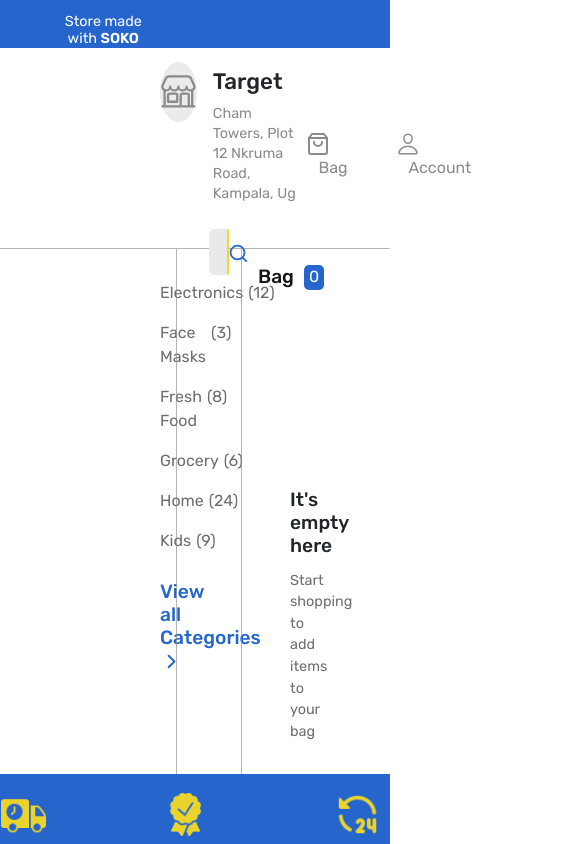
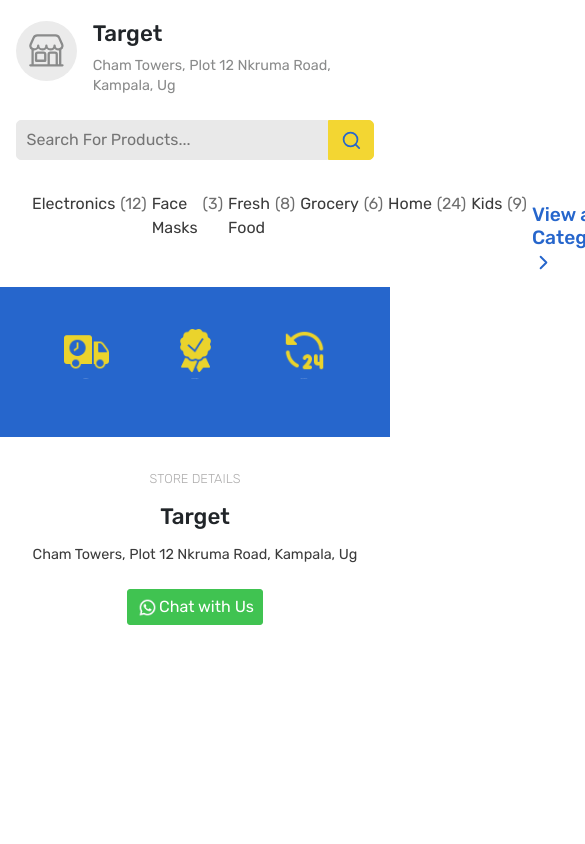
Before and after one commit to tochukwuali/soko-app, a React (Create React App) app: page / in a window 390 px wide. Shown: the top 844 px of the page, 585 px wide, since content can reach past the window. Built offline with nearby package versions, Linux system fonts and the light colour scheme.

Commit message:
added responsiveness to the pages

```diff
--- a/src/App.css
+++ b/src/App.css
@@ -1,7 +1,7 @@
-@import url('https://fonts.googleapis.com/css2?family=Rubik:wght@300;400;500;600&display=swap');
+@import url("https://fonts.googleapis.com/css2?family=Rubik:wght@300;400;500;600&display=swap");
 
 body {
-  font-family: 'Rubik', sans-serif;
+  font-family: "Rubik", sans-serif;
 }
 
 * {
@@ -23,14 +23,14 @@
 }
 
 input[name="input2"] {
-color: #000;
-border:1px solid transparent;
-background: #f3f3f3;
+  color: #000;
+  border: 1px solid transparent;
+  background: #f3f3f3;
 }
 
 input[name="input3"] {
   color: #000;
-  border:1px solid transparent;
+  border: 1px solid transparent;
   background: #f3f3f3;
 }
 
@@ -43,7 +43,7 @@
 }
 
 p {
-  color: #6e6e6e
+  color: #3b3b3b;
 }
 
 .hd {
@@ -66,9 +66,14 @@
 
 .hd__title h4 span {
   font-weight: 600;
-
 }
 
 /* .app__container {
   padding: 0 8rem;
 } */
+
+@media (max-width: 700px) {
+  .hd {
+    display: none;
+  }
+}
--- a/src/components/shared/Icons.js
+++ b/src/components/shared/Icons.js
@@ -132,3 +132,19 @@
     </div>
   );
 };
+
+export const AddIcon = () => {
+  return (
+    <div>
+      <IconContext.Provider
+        value={{
+          size: "1.5em",
+          color: "#2666cc",
+          style: { paddingRight: "4px" },
+        }}
+      >
+        <FiPlus />
+      </IconContext.Provider>
+    </div>
+  );
+};
--- a/src/pages/HomeScreen.js
+++ b/src/pages/HomeScreen.js
@@ -15,6 +15,28 @@
   return (
     <div>
       <div className={styles.hm__container}>
+        <div className={styles.hm__search_flex}>
+          <div className={styles.hm__search_bar}>
+            <input
+              type="text"
+              placeholder="Search For Products..."
+              className={styles.search__input}
+            />
+            <button className={styles.search__btn}>
+              <IconContext.Provider
+                value={{
+                  size: "1.3em",
+                  color: "#2666cc",
+                  style: {
+                    verticalAlign: "middle",
+                  },
+                }}
+              >
+                <FiSearch />
+              </IconContext.Provider>
+            </button>
+          </div>
+        </div>
         <div className={styles.hm__content}>
           <div className={styles.hm__aside_left}>
             {products.map((product) => (
@@ -43,27 +65,6 @@
             </div>
           </div>
           <div className={styles.hm__middle}>
-            <div className={styles.hm__search_bar}>
-              <input
-                type="text"
-                placeholder="Search For Products..."
-                className={styles.search__input}
-              />
-              <button className={styles.search__btn}>
-                <IconContext.Provider
-                  value={{
-                    size: "1.3em",
-                    color: "#2666cc",
-                    style: {
-                      verticalAlign: "middle",
-                    },
-                  }}
-                >
-                  <FiSearch />
-                </IconContext.Provider>
-              </button>
-            </div>
-
             {JSON.stringify(selectedI) !== "{}" ? <Items /> : null}
           </div>
           <div className={styles.hm__aside_right}>
--- a/src/pages/Items.js
+++ b/src/pages/Items.js
@@ -1,11 +1,10 @@
 import { useContext } from "react";
 import styles from "../styles/Items.module.css";
 import { Link } from "react-router-dom";
-import { FiPlus } from "react-icons/fi";
-import { IconContext } from "react-icons";
 import { Count } from "../components/shared/StyledDiv";
 
 import { ProductContext } from "../GlobalState";
+import { AddIcon } from "../components/shared/Icons";
 
 const Items = () => {
   const { selectedI } = useContext(ProductContext);
@@ -31,15 +30,7 @@
           <Link to={`/item/${item.item_id}`} style={{ textDecoration: "none" }}>
             <div className={styles.add__btn}>
               <button>
-                <IconContext.Provider
-                  value={{
-                    size: "1.5em",
-                    color: "#2666cc",
-                    style: { paddingRight: "4px" },
-                  }}
-                >
-                  <FiPlus />
-                </IconContext.Provider>
+                <AddIcon />
                 Add
               </button>
             </div>
--- a/src/pages/Purchase.js
+++ b/src/pages/Purchase.js
@@ -29,7 +29,7 @@
 
 import { ProductContext } from "../GlobalState";
 
-const Purchase = () => {
+const Purchase = ({ history }) => {
   const [pin, setPin] = useState("");
   const [edit, setEdit] = useState(false);
 
@@ -69,7 +69,7 @@
     setStart3(true);
   };
 
-  const handlePurchase = ({ history }) => {
+  const handlePurchase = () => {
     setComplete3(true);
     history.push("/purchase/success");
   };
--- a/src/styles/Account.module.css
+++ b/src/styles/Account.module.css
@@ -32,8 +32,8 @@
   justify-content: space-between;
 }
 
-.account_order_header div{
-  border: .16rem solid #afaeae;
+.account_order_header div {
+  border: 0.16rem solid #afaeae;
   border-radius: 5px;
   padding: 2px 8px;
   width: 6rem;
@@ -42,7 +42,7 @@
   align-items: center;
 }
 
-.account_order h4{
+.account_order h4 {
   margin-bottom: 30px;
 }
 
@@ -74,8 +74,7 @@
   font-weight: 600;
 }
 
-
-.account_order_card>div small:last-child {
+.account_order_card > div small:last-child {
   font-size: 0.7rem;
 }
 
@@ -83,7 +82,7 @@
   margin-left: 1rem;
 }
 
-.account_address_cards  {
+.account_address_cards {
   display: flex;
 }
 
@@ -185,3 +184,9 @@
   border-radius: 3px;
   line-height: 1.5;
 }
+
+@media (max-width: 700px) {
+  .account_container {
+    padding: 2rem 1rem;
+  }
+}
--- a/src/styles/Bag.module.css
+++ b/src/styles/Bag.module.css
@@ -1,4 +1,4 @@
-.bag_container{
+.bag_container {
   display: flex;
   flex-direction: column;
   justify-content: center;
@@ -28,3 +28,6 @@
   font-size: 0.95rem;
   font-weight: 600;
 }
+
+@media (max-width: 700px) {
+}
--- a/src/styles/Features.module.css
+++ b/src/styles/Features.module.css
@@ -25,7 +25,7 @@
   text-align: center;
 }
 
-.ft__svg img{
+.ft__svg img {
   width: 45px;
 }
 
@@ -33,3 +33,19 @@
   color: #fff;
   margin-top: 5px;
 }
+
+@media (max-width: 700px) {
+  .ft_container {
+    padding: 1rem;
+  }
+  .ft__svg {
+    padding: 0 2rem;
+    text-align: center;
+  }
+
+  .ft__svg p {
+    color: #fff;
+    margin-top: 5px;
+    font-size: 0.8px;
+  }
+}
--- a/src/styles/HomeScreen.module.css
+++ b/src/styles/HomeScreen.module.css
@@ -1,4 +1,3 @@
-
 .hm__content {
   display: flex;
   justify-content: space-between;
@@ -24,7 +23,6 @@
 
 .hm__viewall_link {
   margin-top: 0.7rem;
-
 }
 
 .hm__viewall_link h4 {
@@ -33,24 +31,32 @@
 
 .hm__middle {
   width: 60%;
-  padding: 0rem 2rem;
-  padding-bottom: 1rem;
+
+  padding: 2rem 2rem 1rem 2rem;
   color: #6e6e6e;
+  margin-top: -1.7rem;
   border-right: 1px solid #8a8b8ba1;
   border-left: 1px solid #8a8b8ba1;
+}
+
+.hm__search_flex {
+  display: flex;
+  justify-content: center;
 }
 
 .hm__search_bar {
   /* position: relative; */
   margin-top: -1.2rem;
-  width: 100%;
+  width: 40%;
   display: flex;
+  justify-content: center;
+  text-align: center;
 }
 
 .search__input {
   border-radius: 5px 0 0 5px;
   background: #e9e9e9;
-  padding: 10px 8px;
+  padding: 10px;
   border: 1px solid #e9e9e9;
   width: 92%;
 }
@@ -65,9 +71,8 @@
 }
 
 ::placeholder {
-  font-family: 'Rubik' sans-serif;
+  font-family: "Rubik" sans-serif;
 }
-
 
 .hm__aside_right {
   width: 25%;
@@ -110,7 +115,52 @@
   margin-left: 2rem;
 }
 
-.bag__body p{
+.bag__body p {
   font-size: 0.9rem;
   margin-top: 0.8rem;
 }
+
+@media (max-width: 700px) {
+  .hm__content {
+    display: flex;
+    flex-direction: column;
+    align-items: center;
+    justify-content: space-between;
+    padding: 0 1rem;
+  }
+
+  .hm__search_flex {
+    display: flex;
+    justify-content: center;
+    padding: 0;
+  }
+
+  .hm__search_bar {
+    /* position: relative; */
+    margin-top: -1.2rem;
+    width: 100%;
+    display: flex;
+  }
+
+  .search__input {
+    padding: 7px 10px;
+    width: 80%;
+  }
+  .search__btn {
+    width: 12%;
+  }
+
+  .hm__middle {
+    border: none;
+    width: 100%;
+    padding: 0;
+  }
+
+  .hm__aside_left {
+    width: 100%;
+    display: flex;
+  }
+  .hm__aside_right {
+    display: none;
+  }
+}
--- a/src/styles/Items.module.css
+++ b/src/styles/Items.module.css
@@ -1,7 +1,8 @@
 .hm__middle_header {
   display: flex;
   width: 30%;
-    margin-top: 10px;
+  margin-top: 25px;
+  margin-bottom: 10px;
 }
 
 .category__count {
@@ -31,7 +32,7 @@
   display: flex;
   justify-content: stretch;
   padding: 0.6rem 0;
-    margin-top: 0.8rem;
+  margin-top: 0;
 }
 
 .product__name {
@@ -40,12 +41,11 @@
   justify-content: center;
   margin-left: -0.2rem;
   width: 80%;
-
 }
 
 .product__name p {
   font-size: 0.9rem;
-    line-height: 2;
+  line-height: 1;
 }
 
 .product__name p:nth-child(1) {
@@ -61,12 +61,32 @@
   border-radius: 3px;
   border: 1.95px solid #2666cc;
   color: #2666cc;
-    padding: 2px 8px;
+  padding: 1px 5px;
   background: #fff;
   font-weight: 600;
+  font-size: 0.9rem;
   display: flex;
   justify-content: center;
   align-items: center;
   cursor: pointer;
   text-decoration: none;
+  margin-top: 1.8rem;
 }
+
+@media (max-width: 700px) {
+  .hm__middle_header {
+    display: flex;
+    width: 100%;
+    margin-top: 25px;
+    margin-bottom: 10px;
+  }
+
+  .product__image {
+    width: 20%;
+  }
+
+  .product__image img {
+    border-radius: 5px;
+    width: 50px;
+  }
+}
--- a/src/styles/Nav.module.css
+++ b/src/styles/Nav.module.css
@@ -34,13 +34,12 @@
 .navbar__right span {
   margin-left: 0.8rem;
   font-size: 16px;
-    color:#8a8b8b;
+  color: #8a8b8b;
 }
 
 .navbar__right .order_icon {
   margin-left: 3rem;
 }
-
 
 .navbar__icon {
   height: 60px;
@@ -52,3 +51,33 @@
   align-items: center;
   margin-top: -7px;
 }
+
+@media (max-width: 1024px) {
+}
+
+@media (max-width: 700px) {
+  .nav__container {
+    padding: 1.3rem 1rem;
+    border-bottom: none;
+  }
+
+  .navbar {
+    display: flex;
+    justify-content: space-between;
+    padding: 0;
+  }
+
+  .navbar__right {
+    display: none;
+  }
+  .navbar__left .navbar__address {
+    margin-left: 1rem;
+    position: relative;
+  }
+
+  .navbar__icon {
+    height: 60px;
+    width: 70px;
+    margin-top: 0;
+  }
+}
```
Also changed, not shown: 1 other file (tests, documents, lock files or other folders). Lines whose indentation alone changed are shown as unchanged.
